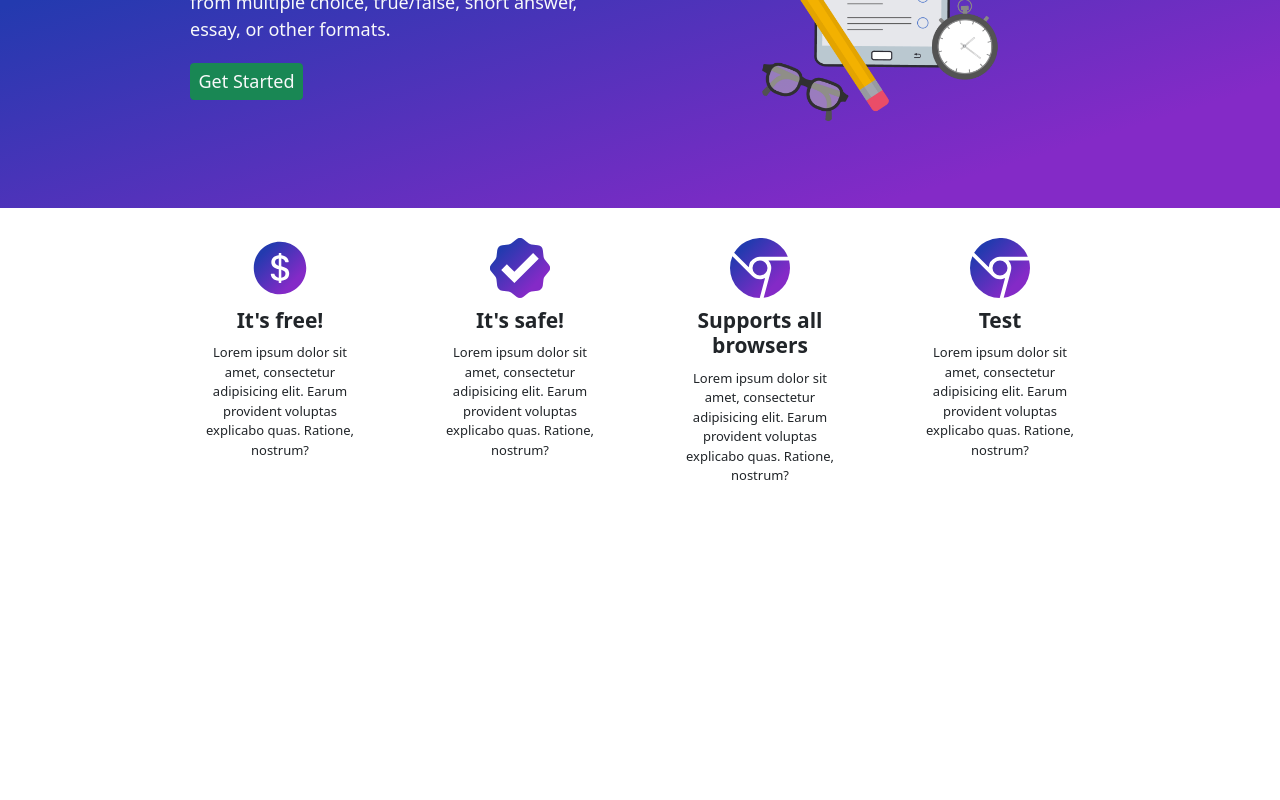
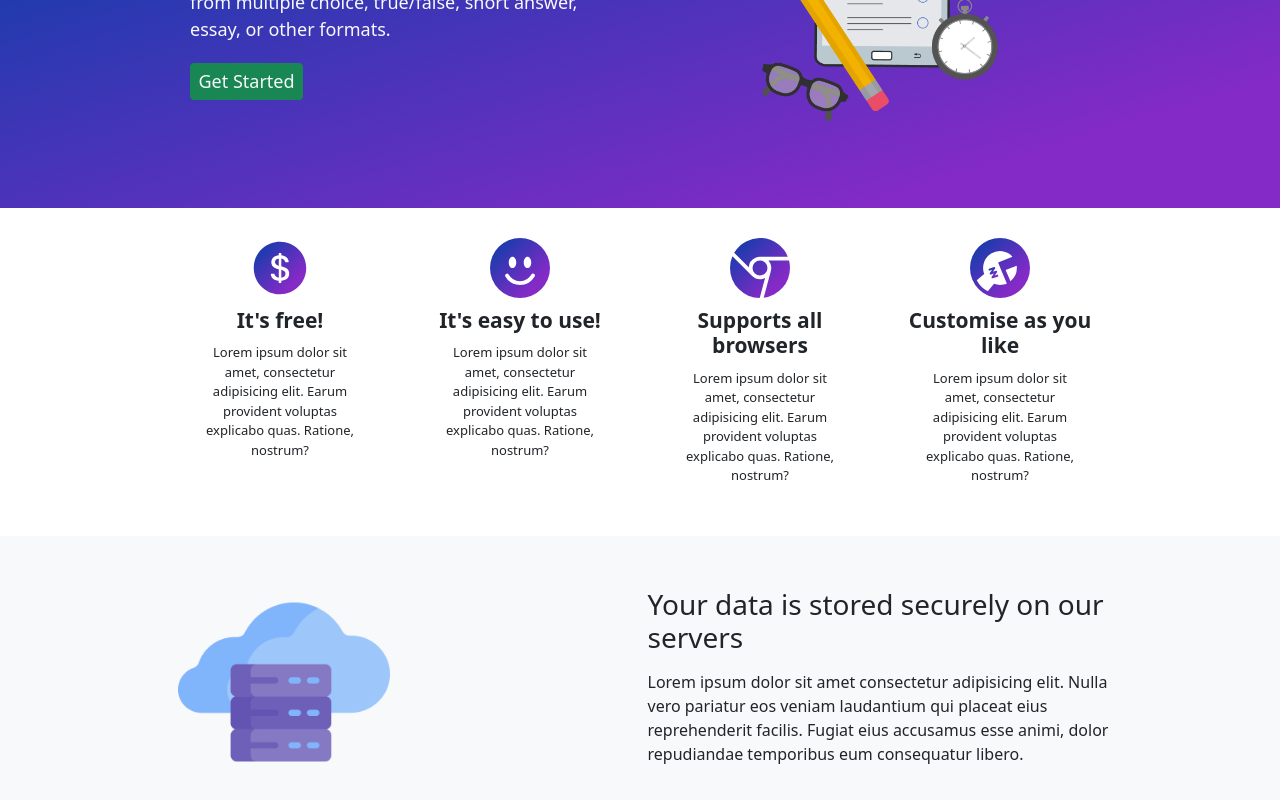
Before and after one commit to Matd127/Examify, a React (Create React App) app in the folder client/: page / in a window 1280 px wide. Shown: the part 304-1104 px from the top of the page. Before the commit the page ends 830 px from the top, so only its background shows below. Built offline with nearby package versions, Linux system fonts and the light colour scheme.

Commit message:
Create section about storage

```diff
--- a/client/src/App.tsx
+++ b/client/src/App.tsx
@@ -3,6 +3,7 @@ import Home from './components/home/Home';
 import Navigation from './components/navigation/Navigation';
 import { FC } from 'react';
 import AboutUs from './components/aboutus/AboutUs';
+import Storage from './components/storage/Storage';
 
 
 const App : FC = () => {
@@ -11,6 +12,7 @@ const App : FC = () => {
       <Navigation/>
       <Home/>
       <AboutUs/>
+      <Storage/>
     </>
   );
 }
--- a/client/src/components/aboutus/AboutUs.tsx
+++ b/client/src/components/aboutus/AboutUs.tsx
@@ -2,17 +2,18 @@ import { FC } from "react";
 import Row from "react-bootstrap/Row";
 import Col from "react-bootstrap/Col";
 import { AiFillDollarCircle } from "react-icons/ai";
-import './AboutUs.scss'
+import "./AboutUs.scss";
 import { GoVerified } from "react-icons/go";
 import { BsBrowserChrome } from "react-icons/bs";
+import { BsFillEmojiSmileFill } from "react-icons/bs";
+import { BsFillWrenchAdjustableCircleFill } from "react-icons/bs";
 
 
-
-const AboutUs : FC = () => {
-    return(
+const AboutUs: FC = () => {
+  return (
     <section className="aboutus" id="aboutus">
       <div className="container w-75 py-5">
-                <Row >
+        <Row>
           <Col xs={12} md={6} lg={3} className="text-center">
             <svg className="icon" width="60" height="60" viewBox="0 0 60 60">
               <defs>
@@ -25,7 +26,11 @@ const AboutUs : FC = () => {
             </svg>
             <h3 className="m-3 about-title">It's free!</h3>
             <div className="px-5">
-                           <p className="about-text"> Lorem ipsum dolor sit amet, consectetur adipisicing elit. Earum provident voluptas explicabo quas. Ratione, nostrum?</p>
+              <p className="about-text">
+                {" "}
+                Lorem ipsum dolor sit amet, consectetur adipisicing elit. Earum
+                provident voluptas explicabo quas. Ratione, nostrum?
+              </p>
             </div>
           </Col>
 
@@ -37,11 +42,15 @@ const AboutUs : FC = () => {
                   <stop offset="85%" stopColor="rgba(132, 42, 199, 1)" />
                 </linearGradient>
               </defs>
-                            <GoVerified fill="url(#grad)" />
+              <BsFillEmojiSmileFill fill="url(#grad)" />
             </svg>
-                        <h3 className="m-3 about-title">It's safe!</h3>
+            <h3 className="m-3 about-title">It's easy to use!</h3>
             <div className="px-5">
-                           <p className="about-text"> Lorem ipsum dolor sit amet, consectetur adipisicing elit. Earum provident voluptas explicabo quas. Ratione, nostrum?</p>
+              <p className="about-text">
+                {" "}
+                Lorem ipsum dolor sit amet, consectetur adipisicing elit. Earum
+                provident voluptas explicabo quas. Ratione, nostrum?
+              </p>
             </div>
           </Col>
 
@@ -57,7 +66,11 @@ const AboutUs : FC = () => {
             </svg>
             <h3 className="m-3 about-title">Supports all browsers</h3>
             <div className="px-5">
-                           <p className="about-text"> Lorem ipsum dolor sit amet, consectetur adipisicing elit. Earum provident voluptas explicabo quas. Ratione, nostrum?</p>
+              <p className="about-text">
+                {" "}
+                Lorem ipsum dolor sit amet, consectetur adipisicing elit. Earum
+                provident voluptas explicabo quas. Ratione, nostrum?
+              </p>
             </div>
           </Col>
 
@@ -69,19 +82,21 @@ const AboutUs : FC = () => {
                   <stop offset="85%" stopColor="rgba(132, 42, 199, 1)" />
                 </linearGradient>
               </defs>
-                            <BsBrowserChrome fill="url(#grad)" />
+              <BsFillWrenchAdjustableCircleFill fill="url(#grad)" />
             </svg>
-                        <h3 className="m-3 about-title">Test</h3>
+            <h3 className="m-3 about-title">Customise as you like</h3>
             <div className="px-5">
-                           <p className="about-text"> Lorem ipsum dolor sit amet, consectetur adipisicing elit. Earum provident voluptas explicabo quas. Ratione, nostrum?</p>
+              <p className="about-text">
+                {" "}
+                Lorem ipsum dolor sit amet, consectetur adipisicing elit. Earum
+                provident voluptas explicabo quas. Ratione, nostrum?
+              </p>
             </div>
           </Col>
-
-
         </Row>
       </div>
     </section>
-    )
-}
+  );
+};
 
-export default AboutUs
+export default AboutUs;
--- a/client/src/components/navigation/Navigation.scss
+++ b/client/src/components/navigation/Navigation.scss
@@ -1,10 +1,8 @@
 .navbar-brand {
     font-size: 2.8rem !important;
-
 }
 
 .nav-link {
     font-size: 1.8rem !important;
-    text-transform: uppercase;
     border-bottom: 1px solid transparent;
 }
--- /dev/null
+++ b/client/src/components/storage/Storage.scss
@@ -0,0 +1,10 @@
+.storage-title {
+    font-size: 2.8rem !important;
+}
+
+.storage-info{
+    font-size: 1.6rem;
+}
+.cloud {
+    width: 50%;
+}
--- /dev/null
+++ b/client/src/components/storage/Storage.tsx
@@ -0,0 +1,29 @@
+import { FC } from "react";
+import { Col, Row } from "react-bootstrap";
+import server from '../../assets/cloud-server.png'
+import './Storage.scss'
+
+const Storage: FC = () => {
+  return (
+    <section className="mt-3 bg-light">
+      <div className="container w-75">
+        <Row className="py-5">
+          <Col md={6} className="d-flex flex-column justify-content-center">
+            <img src={server} className="cloud p-3" alt="server"></img>
+          </Col>
+          <Col className="d-flex flex-column justify-content-center">
+            <h2 className="storage-title py-2">Your data is stored securely on our servers</h2>
+            <p className="storage-info py-2">
+              Lorem ipsum dolor sit amet consectetur adipisicing elit. Nulla
+              vero pariatur eos veniam laudantium qui placeat eius reprehenderit
+              facilis. Fugiat eius accusamus esse animi, dolor repudiandae
+              temporibus eum consequatur libero.
+            </p>
+          </Col>
+        </Row>
+      </div>
+    </section>
+  );
+};
+
+export default Storage;
```
Also changed, not shown: client/src/assets/cloud-server.png (added), client/src/breakpoints.scss (added). Lines whose indentation alone changed are shown as unchanged.
